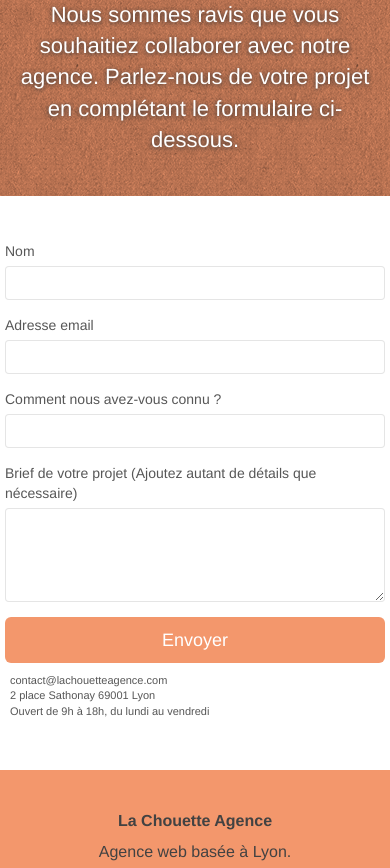
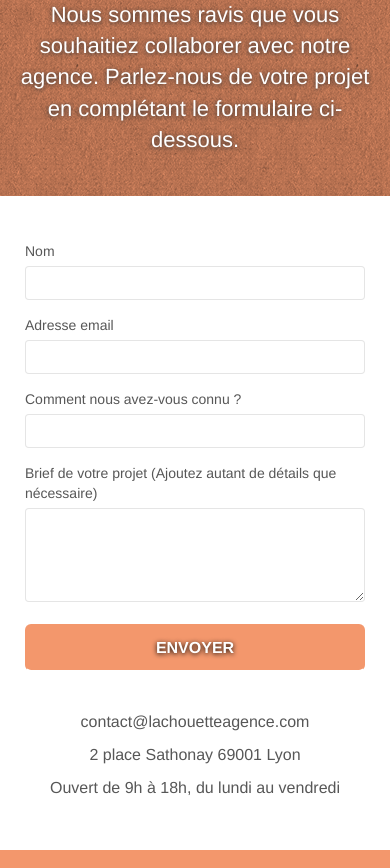
Before and after one commit to timotheethiry/TimotheeThiry_4_070421, a plain HTML site: page contact.html in a window 390 px wide. Shown: the part 209-1077 px from the top of the page. Drawn offline with Linux system fonts and the light colour scheme.

Commit message:
Semantic, attributes, responsive

```diff
--- a/contact.html
+++ b/contact.html
@@ -27,8 +27,7 @@
 		<!-- Principal conteneur -->
 		<div class="page-container">
 			<!-- bloc-0 header -->
-			<header class="bloc bgc-white l-bloc" id="bloc-0"> <!-- balise semantique -->
-				<section class="container bloc-sm "> <!-- balise semantique -->
+			<header class="bloc bgc-white l-bloc container bloc-sm" id="bloc-0"> <!-- balise semantique -->
 					<nav class="navbar row">
 						<div class="navbar-header">
 
@@ -52,7 +51,6 @@
 							</ul>
 						</div>
 					</nav>
-				</section>
 			</header>
 			<!-- bloc-0 END -->
 
@@ -74,44 +72,57 @@
 			<!-- bloc-6 END -->
 
 			<!-- bloc-7 -->
-			<div class="bloc bgc-white l-bloc" id="bloc-7">
+			<div class="bloc" id="bloc-7-form">
 				<div class="container bloc-lg">
 					<div class="row">
-						<div class="col-sm-6">
-							<form id="form_1" novalidate success-msg="Your message has been sent." fail-msg="Sorry it seems that our mail server is not responding, Sorry for the inconvenience!">
+						<section class="col-sm-6"> <!-- balise semantique -->
+							<form id="form_1" method="POST" action="./includes/form_1.php" novalidate success-msg="Your message has been sent." fail-msg="Sorry it seems that our mail server is not responding, Sorry for the inconvenience!"> <!-- fonctionnalités balises -->
+
 								<div class="form-group">
-									<label>
+									<label for="name"> <!-- fonctionnalités balises -->
 										Nom
 									</label>
-									<input id="name" class="form-control" required />
+									<input id="name" name="name" class="form-control" type="text" required /> <!-- fonctionnalités balises -->
 								</div>
+
 								<div class="form-group">
-									<label>
+									<label for="email"> <!-- fonctionnalités balises -->
 										Adresse email
 									</label>
-									<input id="email" class="form-control" type="email" required />
+									<input id="email" name="email" class="form-control" type="email" required /> <!-- fonctionnalités balises -->
 								</div>
+
 								<div class="form-group">
-									<label>
+									<label for="find"> <!-- fonctionnalités balises -->
 										Comment nous avez-vous connu ?
 									</label>
-									<input class="form-control" type="email" required id="input_504" />
+									<input id="find" name="find" class="form-control" type="text" required /> <!-- fonctionnalités balises -->
 								</div>
+
 								<div class="form-group">
-									<label>
-										Brief de votre projet (Ajoutez autant de détails que nécessaire)<br>
-									</label><textarea id="message" class="form-control" rows="4" cols="50" required></textarea>
+									<label for="message"> <!-- fonctionnalités balises -->
+										Brief de votre projet (Ajoutez autant de détails que nécessaire)
+									</label>
+									<textarea id="message" name="message" class="form-control" rows="4" cols="50" required></textarea> <!-- fonctionnalités balises -->
 								</div>
-								<button class="bloc-button btn btn-lg btn-block cta-hero btn-atomic-tangerine" type="submit">
+
+								<button class="bloc-button btn btn-lg btn-block btn-contact btn-contact--form" type="submit">
 									Envoyer
 								</button>
 							</form>
-						</div>
-						<div class="col-sm-6">
-							<p>
-								contact@lachouetteagence.com<br>2 place Sathonay 69001 Lyon<br>Ouvert de 9h à 18h, du lundi au vendredi<br>
+						</section>
+
+						<aside class="col-sm-6 form__details"> <!-- balise semantique -->
+							<p class="form__text"> <!-- syntaxe -->
+								contact@lachouetteagence.com
 							</p>
-						</div>
+							<p class="form__text"> <!-- syntaxe -->
+								2 place Sathonay 69001 Lyon
+							</p>
+							<p class="form__text"> <!-- syntaxe -->
+								Ouvert de 9h à 18h, du lundi au vendredi
+							</p>
+						</aside>
 					</div>
 				</div>
 			</div>
--- a/style.css
+++ b/style.css
@@ -694,16 +694,6 @@ h4 {
     color: #F3976C!important;
 }
 
-.btn-atomic-tangerine {
-    background: #F3976C;
-    color: #FFFFFF!important;
-}
-
-.btn-atomic-tangerine:hover {
-    background: #c27956!important;
-    color: #FFFFFF!important;
-}
-
 .ltc-white {
     color: #FFFFFF!important;
 }
@@ -979,11 +969,14 @@ h4 {
 }
 
 .hero__heading {
-    font-size: 32px;
+
     margin-top: 20px;
     margin-bottom: 10px;
     line-height: 1.1;
+    font-size: 32px;
+    font-weight: normal;
     color: #FFF !important;
+    text-transform: unset;
 }
 
 .hero__heading--contrast-mg {
@@ -1223,3 +1216,24 @@ footer h3
     text-align: center;
     background: url("img/dots-bg.png") repeat, #F3976C;
 }
+
+#bloc-7-form {
+    padding: 0 20px;
+}
+
+.btn-contact--form {
+    border-radius: 6px;
+    border: 1px solid transparent;
+    border-bottom-color: unset;
+    box-shadow: none;
+    line-height: 1.33333;
+}
+
+.form__details {
+    text-align: center;
+    margin-top: 3rem;
+}
+
+.form__text {
+    font-size: 16px;
+}
```
Also changed, not shown: index.html (+18 -20 lines).
